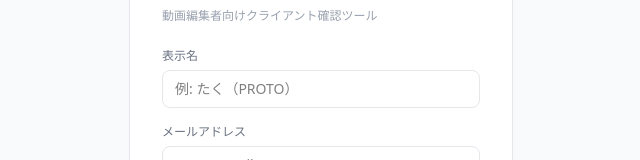
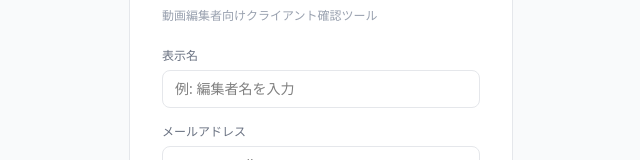
Before and after one commit to taku0811xxx-hash/editview-app, a Next.js app: page /register in a window 1280 px wide. Shown: the part 215-375 px from the top of the page, without its empty margins (319-959 px from the left). Built offline with nearby package versions, Linux system fonts and the light colour scheme; no server answers.

Commit message:
fix: プレースホルダーを修正

```diff
--- a/src/app/register/page.tsx
+++ b/src/app/register/page.tsx
@@ -111,7 +111,7 @@ export default function RegisterPage() {
               type="text"
               value={displayName}
               onChange={e => setDisplayName(e.target.value)}
-              placeholder="例: たく（PROTO）"
+              placeholder="例: 編集者名を入力"
               className="w-full border border-gray-200 rounded-lg px-3 py-2 text-sm focus:outline-none focus:border-gray-400"
               required
             />
--- a/src/app/settings/page.tsx
+++ b/src/app/settings/page.tsx
@@ -83,7 +83,7 @@ export default function SettingsPage() {
               </div>
               <div>
                 <label className="block text-xs text-gray-500 mb-1.5">表示名</label>
-                <input type="text" value={displayName} onChange={e => setDisplayName(e.target.value)} placeholder="例: たく（PROTO）" className="w-full border border-gray-200 rounded-lg px-3 py-2 text-sm focus:outline-none focus:border-gray-400" />
+                <input type="text" value={displayName} onChange={e => setDisplayName(e.target.value)} placeholder="例: 編集者名を入力" className="w-full border border-gray-200 rounded-lg px-3 py-2 text-sm focus:outline-none focus:border-gray-400" />
                 <p className="text-xs text-gray-400 mt-1.5">コメント返信時に表示される名前です</p>
               </div>
               <button type="submit" disabled={saving} className="bg-gray-900 text-white text-sm px-4 py-2 rounded-lg hover:bg-gray-700 disabled:opacity-50">
```
